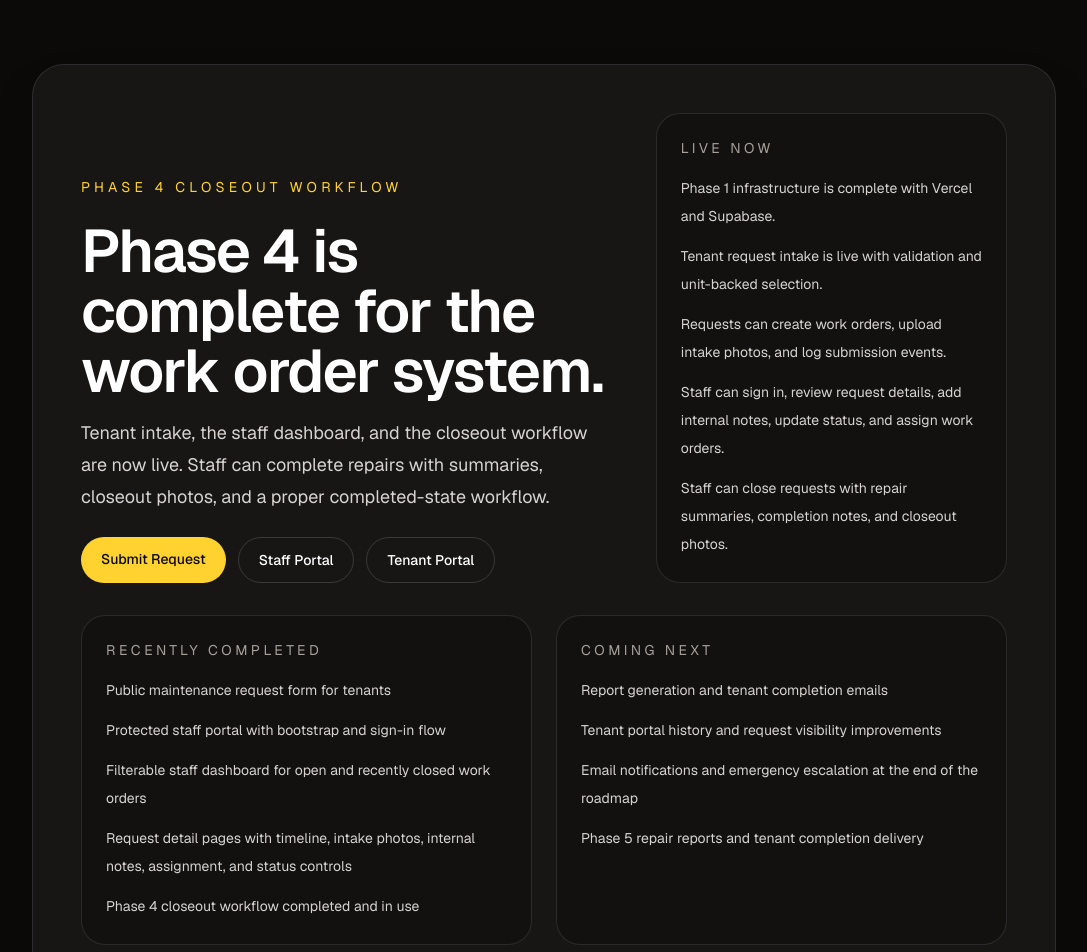
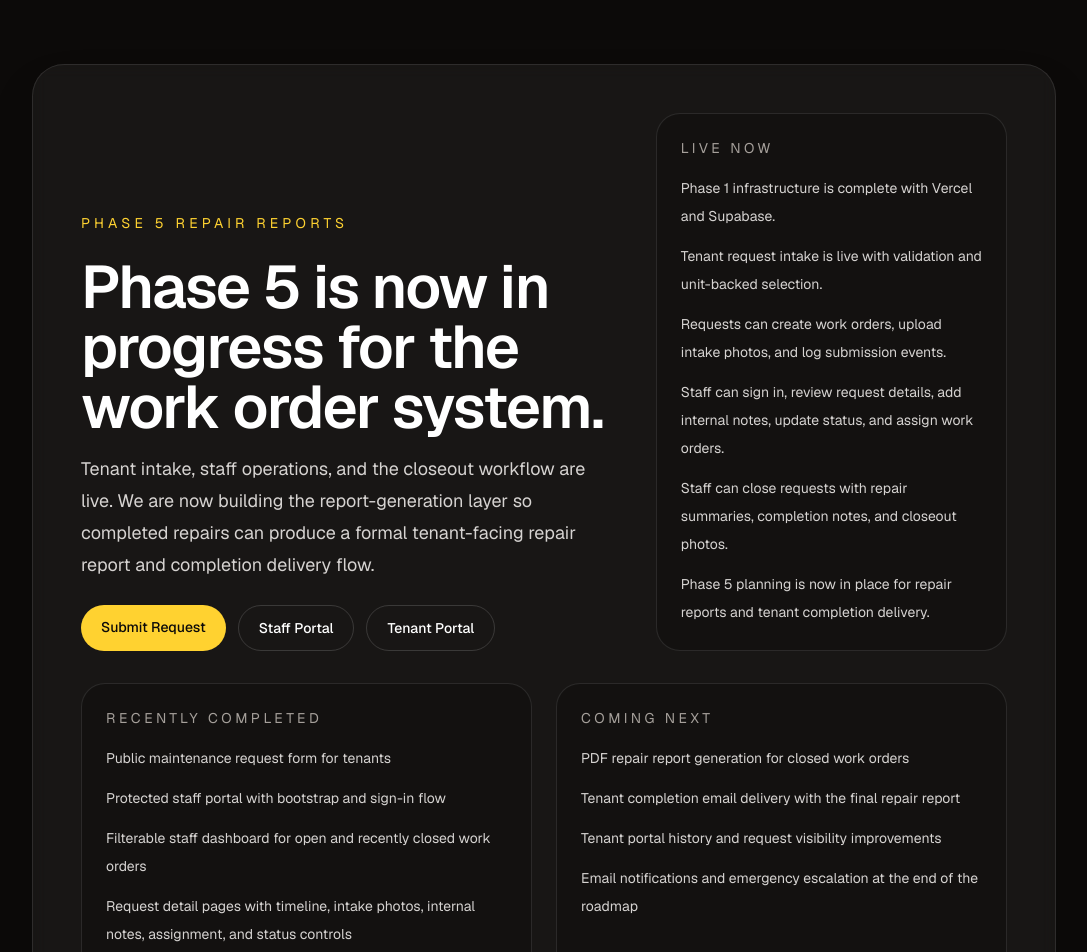
Before and after one commit to chris96/WorkOrderSoftware, a Next.js app: page / in a window 1280 px wide. Shown: the top 952 px of the page, without its empty margins (96-1183 px from the left). Built offline with nearby package versions, Linux system fonts and the light colour scheme.

Commit message:
Update homepage for Phase 5 progress

```diff
--- a/src/app/page.tsx
+++ b/src/app/page.tsx
@@ -13,16 +13,17 @@ export default function Home() {
         <div className="grid gap-12 md:grid-cols-[1.2fr_0.8fr] md:items-end">
           <section className="space-y-6">
             <p className="text-sm uppercase tracking-[0.3em] text-amber-300">
-              Phase 4 Closeout Workflow
+              Phase 5 Repair Reports
             </p>
             <div className="space-y-4">
               <h1 className="max-w-2xl text-4xl font-semibold tracking-tight text-white md:text-6xl">
-                Phase 4 is complete for the work order system.
+                Phase 5 is now in progress for the work order system.
               </h1>
               <p className="max-w-2xl text-lg leading-8 text-stone-300">
-                Tenant intake, the staff dashboard, and the closeout workflow are
-                now live. Staff can complete repairs with summaries, closeout
-                photos, and a proper completed-state workflow.
+                Tenant intake, staff operations, and the closeout workflow are
+                live. We are now building the report-generation layer so completed
+                repairs can produce a formal tenant-facing repair report and
+                completion delivery flow.
               </p>
             </div>
             <div className="flex flex-wrap gap-3">
@@ -48,6 +49,7 @@ export default function Home() {
               <li>Requests can create work orders, upload intake photos, and log submission events.</li>
               <li>Staff can sign in, review request details, add internal notes, update status, and assign work orders.</li>
               <li>Staff can close requests with repair summaries, completion notes, and closeout photos.</li>
+              <li>Phase 5 planning is now in place for repair reports and tenant completion delivery.</li>
             </ul>
           </section>
         </div>
@@ -71,10 +73,10 @@ export default function Home() {
               Coming Next
             </h2>
             <ul className="mt-4 space-y-3 text-sm leading-7 text-stone-300">
-              <li>Report generation and tenant completion emails</li>
+              <li>PDF repair report generation for closed work orders</li>
+              <li>Tenant completion email delivery with the final repair report</li>
               <li>Tenant portal history and request visibility improvements</li>
               <li>Email notifications and emergency escalation at the end of the roadmap</li>
-              <li>Phase 5 repair reports and tenant completion delivery</li>
             </ul>
           </div>
         </section>
@@ -82,7 +84,7 @@ export default function Home() {
         <footer className="mt-10 flex flex-col gap-2 border-t border-white/10 pt-6 text-sm text-stone-400 md:flex-row md:items-center md:justify-between">
           <p>This application is currently under development.</p>
           <p>
-            Status: Phase 4 complete as of {currentDate}
+            Status: Phase 5 in progress as of {currentDate}
           </p>
         </footer>
       </div>
```
